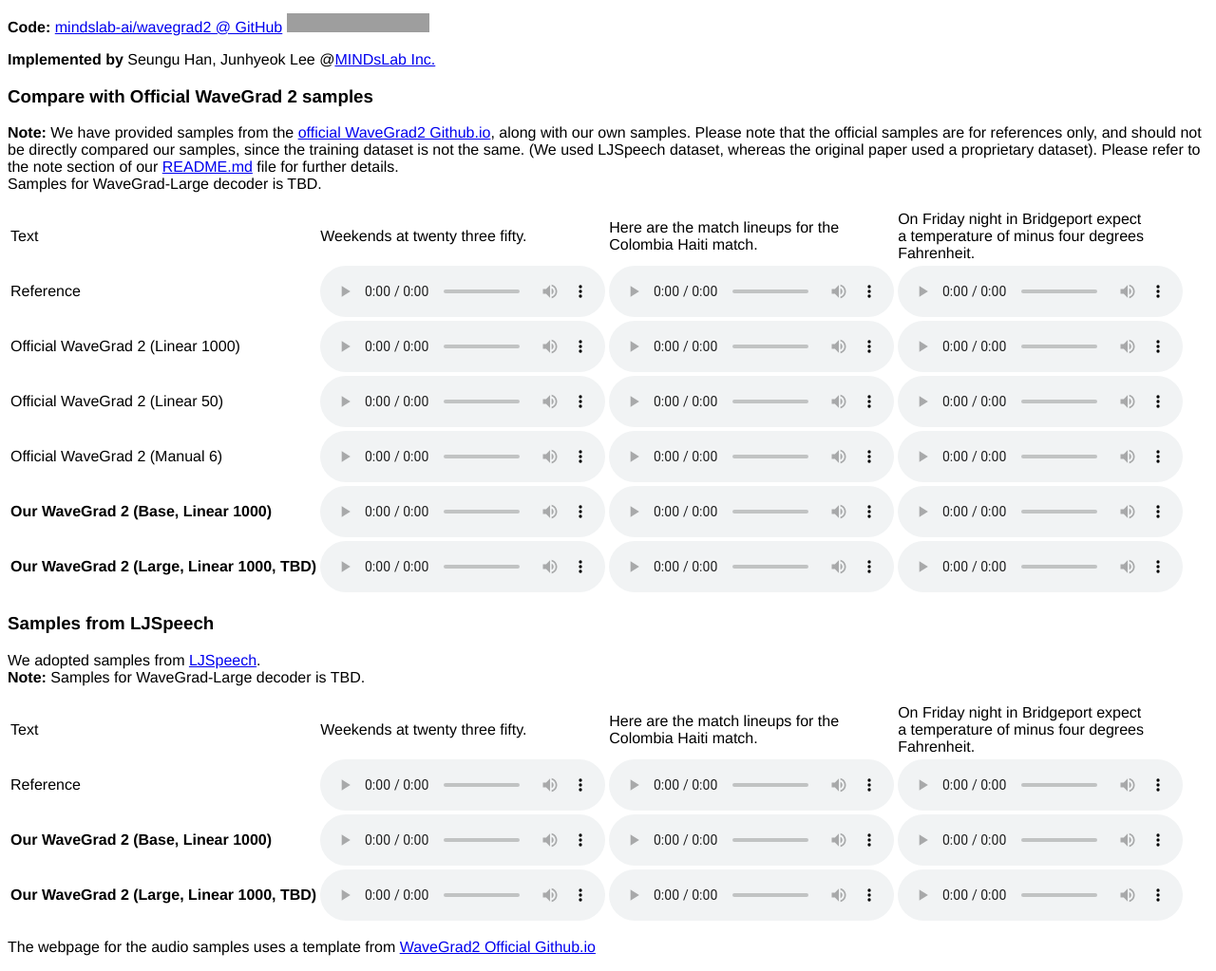
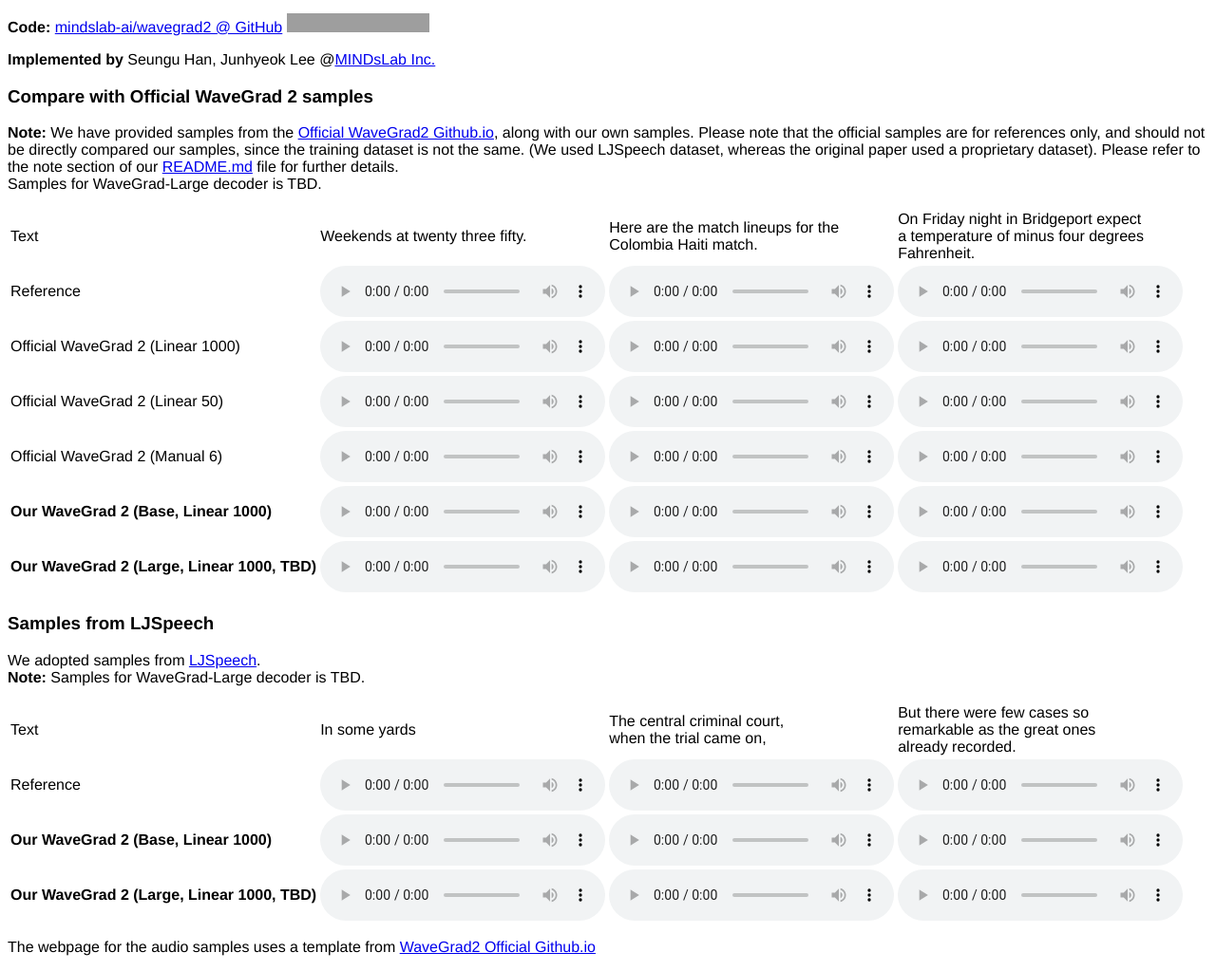
Before and after one commit to maum-ai/wavegrad2, a plain HTML site: page docs/index.html in a window 1280 px wide. Shown: the part 76-1099 px from the top of the page at 95% size. Drawn offline with Linux system fonts and the light colour scheme; grey boxes are pictures that could not be loaded.

Commit message:
Readme and index, please add files after check filename in index

```diff
--- a/docs/index.html
+++ b/docs/index.html
@@ -17,7 +17,7 @@
           <h3>Compare with Official WaveGrad 2 samples</h3>
          <p>
             <b>Note:</b> <!-- In this section, we demonstrate the audio samples from WaveGrad model conditioned on noise levels.<br> -->
-            We have provided samples from the <a href="https://wavegrad.github.io/v2/">official WaveGrad2 Github.io</a>, along with our own samples.
+            We have provided samples from the <a href="https://wavegrad.github.io/v2/">Official WaveGrad2 Github.io</a>, along with our own samples.
             Please note that the official samples are for references only, and should not be directly compared our samples, since the training dataset is not the same.
             (We used LJSpeech dataset, whereas the original paper used a proprietary dataset).
             Please refer to the note section of our <a href="https://github.com/mindslab-ai/wavegrad2/blob/main/README.md">README.md</a> file for further details.<br>
@@ -151,9 +151,9 @@
             <tbody>
                <tr>
                   <td nowrap> Text </td>
-                  <td><span class="text_e2e">Weekends at twenty three fifty.</span></td>
-                  <td><span class="text_e2e">Here are the match lineups for the <br> Colombia Haiti match.</span></td>
-                  <td><span class="text_e2e">On Friday night in Bridgeport expect<br>a temperature of minus four degrees<br>Fahrenheit.</span></td>
+                  <td><span class="text_e2e">In some yards</span></td>
+                  <td><span class="text_e2e">The central criminal court,<br>when the trial came on,</span></td>
+                  <td><span class="text_e2e">But there were few cases so<br>remarkable as the great ones<br>already recorded.</span></td>
                </tr>
                <tr>
                   <td nowrap>Reference</td>
```
Also changed, not shown: 1 other file.
